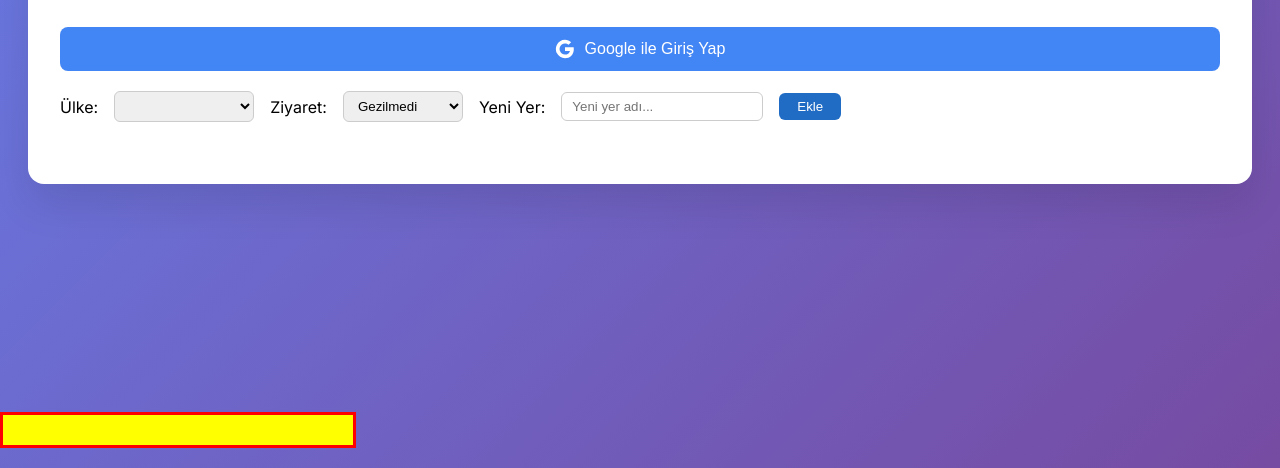
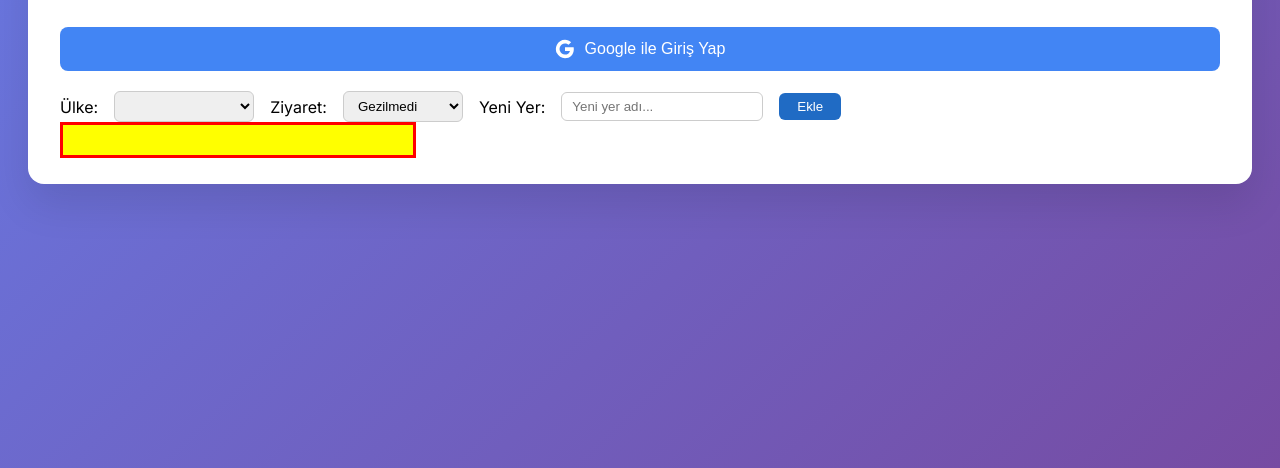
Before and after one commit to istadmins/RotamBenim, a plain HTML site: page public/index.html in a window 1280 px wide. Shown: the part 388-856 px from the top of the page. Drawn offline with Linux system fonts and the light colour scheme; no server answers.

Commit message:
Update index.html

```diff
--- a/public/index.html
+++ b/public/index.html
@@ -240,8 +240,8 @@
               <label for="searchBox">Yeni Yer:</label>
               <input id="searchBox" type="text" placeholder="Yeni yer adı..." style="min-width: 180px; padding: 6px 10px; border-radius: 6px; border: 1px solid #ccc;" autocomplete="off" />
               <button id="addPlaceBtn" style="padding: 6px 18px; border-radius: 6px; border: none; background: #206bc4; color: white; font-weight: 500; cursor: pointer;">Ekle</button>
+              <div id="suggestions" style="position:absolute; left:0; top:100%; width:350px; z-index:9999; margin-top:0; margin-bottom:10px;"></div>
             </div>
-            <div id="suggestions" style="position:absolute; left:0; top:100%; width:350px; z-index:10; margin-top:0; margin-bottom:10px;"></div>
 
             <!-- Gezilecek Yerler Tablosu -->
             <div id="placesTableWrapper" class="table-responsive">
```
